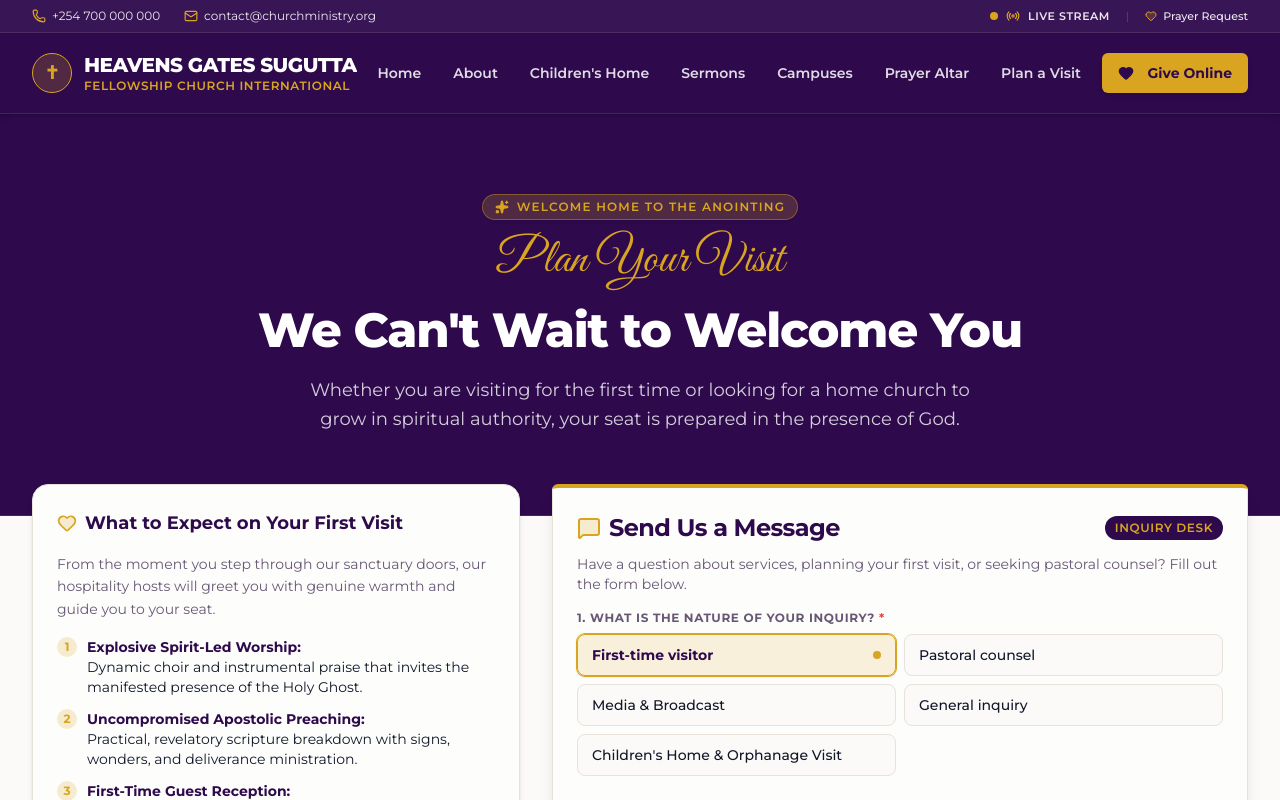
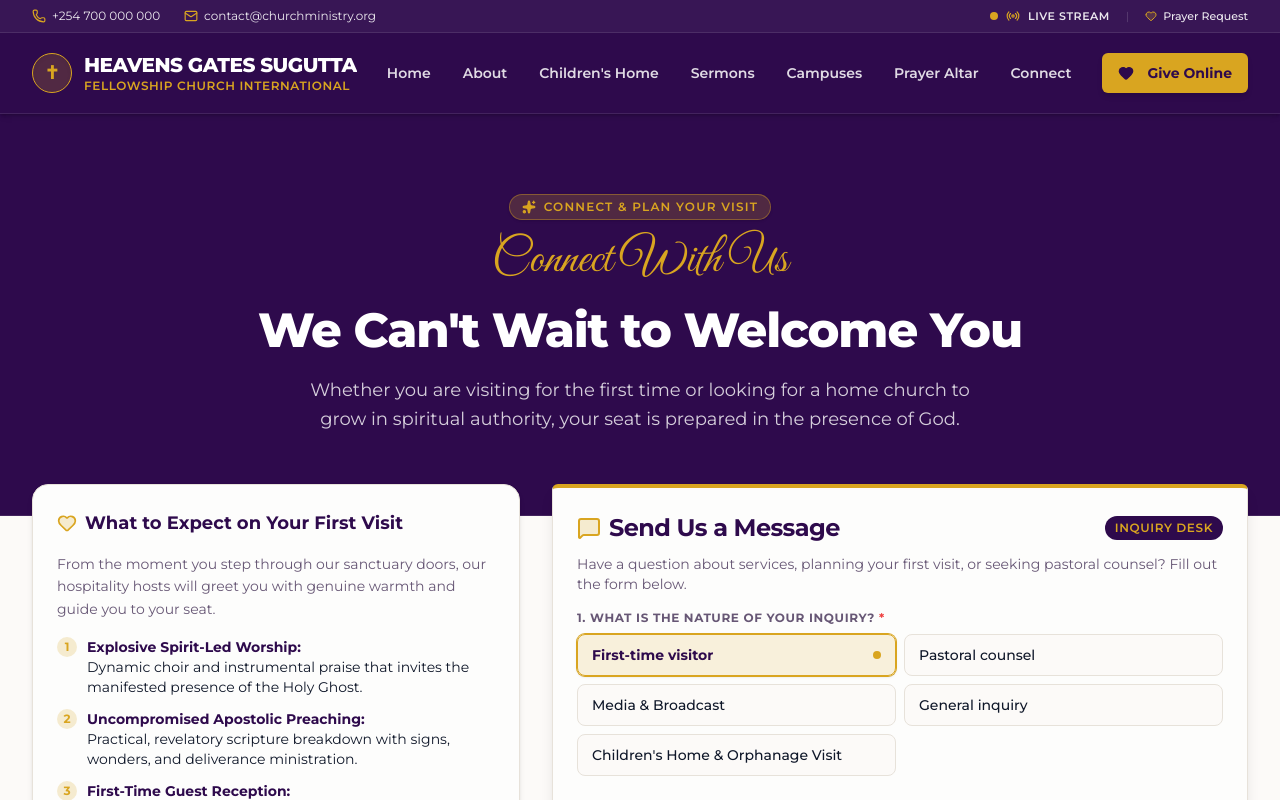
Before and after one commit to isgathoni35/mega-church-web-platform, a Next.js app: page /contact in a window 1280 px wide. Shown: the top 800 px of the page. Built offline with nearby package versions, Linux system fonts and the light colour scheme; no server answers.

Commit message:
feat: add progress tracker, contact page, layout components, and design system showcase

```diff
--- a/context/06-progress-tracker.md
+++ b/context/06-progress-tracker.md
@@ -18,6 +18,7 @@
 - [x] `feature-specs/10-neno-style-giving-portal.md`: Transitioned Giving Portal (`/give`) to Pastor Ng'ang'a / Neno Evangelism Centre's direct model: removed automated STK push & polling delays in favor of universal 2-tab hub (Tab 1: 🇰🇪 Kenya M-Pesa Send Money `0700 000 001`, Paybill `174379` with 1-click copyable fund references `OFFERING`, `TITHE`, `ORPHANAGE`, `SEED`, `BUILDING`, and Co-op Bank Wire; Tab 2: 🌍 International Diaspora Remittance via Sendwave, Remitly, Lemfi, Taptap Send, WorldRemit + PayPal & Cash App), backed by pastoral receipt hotline.
 
 - [x] `feature-specs/11-mobile-nav-drawer-fix.md`: Resolved Mobile Navigation Drawer viewport clipping and transparency bleed-through. Portaled drawer and full-screen backdrop directly to `document.body` via `createPortal`, applied `h-[100dvh]` with `shrink-0` header/footer bands and scrollable link body, and removed `backdrop-blur` from `<header>` to eliminate CSS containing block trapping.
+- [x] `feature-specs/12-connect-label-harmonization.md`: Harmonized all touchpoints for "Plan a Visit / Contact" to "Connect" across desktop navbar, mobile drawer, global footer, homepage hero CTA, and connection hub page metadata/subtitles.
 
 ## 🚧 In Progress
 
--- a/src/app/contact/page.tsx
+++ b/src/app/contact/page.tsx
@@ -16,9 +16,9 @@ import {
 } from "lucide-react";
 
 export const metadata: Metadata = {
-  title: "Plan Your Visit & Contact | Heavens Gates Sugutta Fellowship Church International",
+  title: "Connect With Us | Heavens Gates Sugutta Fellowship Church International",
   description:
-    "Plan your first visit to Heavens Gates Sugutta Fellowship Church International. Discover what to expect, children's church details, service times, and sanctuary location.",
+    "Connect with Heavens Gates Sugutta Fellowship Church International. Plan your visit, discover what to expect, explore our children's church, or reach our pastoral administration.",
 };
 
 export default function ContactPage() {
@@ -34,11 +34,11 @@ export default function ContactPage() {
         <div className="relative max-w-4xl mx-auto text-center space-y-4">
           <div className="inline-flex items-center gap-2 px-3 py-1 rounded-full bg-accent/20 border border-accent/40 text-accent text-xs font-semibold uppercase tracking-widest shadow-sm">
             <Sparkles className="h-3.5 w-3.5 fill-current" />
-            <span>Welcome Home to the Anointing</span>
+            <span>Connect &amp; Plan Your Visit</span>
           </div>
 
           <p className="font-script text-3xl sm:text-4xl lg:text-5xl text-accent">
-            Plan Your Visit
+            Connect With Us
           </p>
 
           <h1 className="text-3xl sm:text-4xl md:text-5xl font-extrabold tracking-tight text-white leading-tight">
--- a/src/components/home/hero-section.tsx
+++ b/src/components/home/hero-section.tsx
@@ -73,7 +73,7 @@ export function HeroSection() {
           >
             <Link href="/contact">
               <Calendar className="mr-2 h-5 w-5 text-accent" />
-              Plan Your Visit
+              Connect With Us
             </Link>
           </Button>
         </div>
--- a/src/components/layout/footer.tsx
+++ b/src/components/layout/footer.tsx
@@ -144,8 +144,7 @@ export function Footer() {
                   href="/contact"
                   className="hover:text-accent transition-colors flex items-center gap-1.5"
                 >
-                  <span className="text-accent text-xs">›</span> Plan a Visit &
-                  Contact
+                  <span className="text-accent text-xs">›</span> Connect
                 </Link>
               </li>
             </ul>
--- a/src/components/layout/mobile-nav.tsx
+++ b/src/components/layout/mobile-nav.tsx
@@ -18,7 +18,7 @@ const navLinks: NavItem[] = [
   { label: "Sermons & Media", href: "/sermons" },
   { label: "Global Campuses", href: "/branches" },
   { label: "Prayer Altar", href: "/prayer-request" },
-  { label: "Plan a Visit / Contact", href: "/contact" },
+  { label: "Connect", href: "/contact" },
 ];
 
 export function MobileNav() {
--- a/src/components/layout/navbar.tsx
+++ b/src/components/layout/navbar.tsx
@@ -18,7 +18,7 @@ const navLinks: NavItem[] = [
   { label: "Sermons", href: "/sermons" },
   { label: "Campuses", href: "/branches" },
   { label: "Prayer Altar", href: "/prayer-request" },
-  { label: "Plan a Visit", href: "/contact" },
+  { label: "Connect", href: "/contact" },
 ];
 
 export function Navbar() {
--- a/src/components/shared/DesignSystemShowcase.tsx
+++ b/src/components/shared/DesignSystemShowcase.tsx
@@ -43,7 +43,7 @@ export function DesignSystemShowcase() {
             <Play className="mr-1 h-5 w-5" />
             Watch Live (Royal Purple)
           </Button>
-          <Button variant="secondary">Plan a Visit</Button>
+          <Button variant="secondary">Connect</Button>
           <Button variant="outline">Learn More</Button>
           <Button variant="ghost">
             Quick Link <ArrowRight className="ml-1 h-4 w-4" />
```
